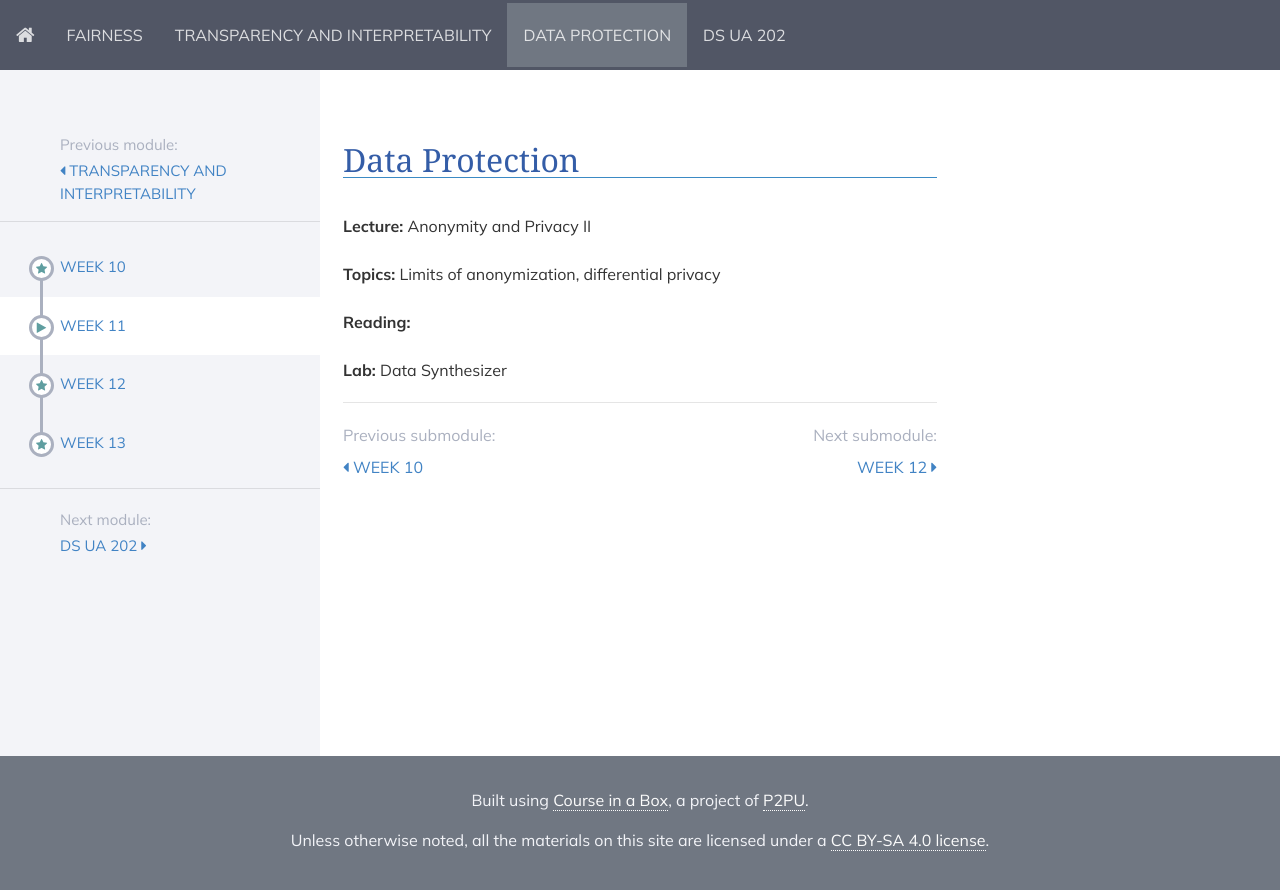
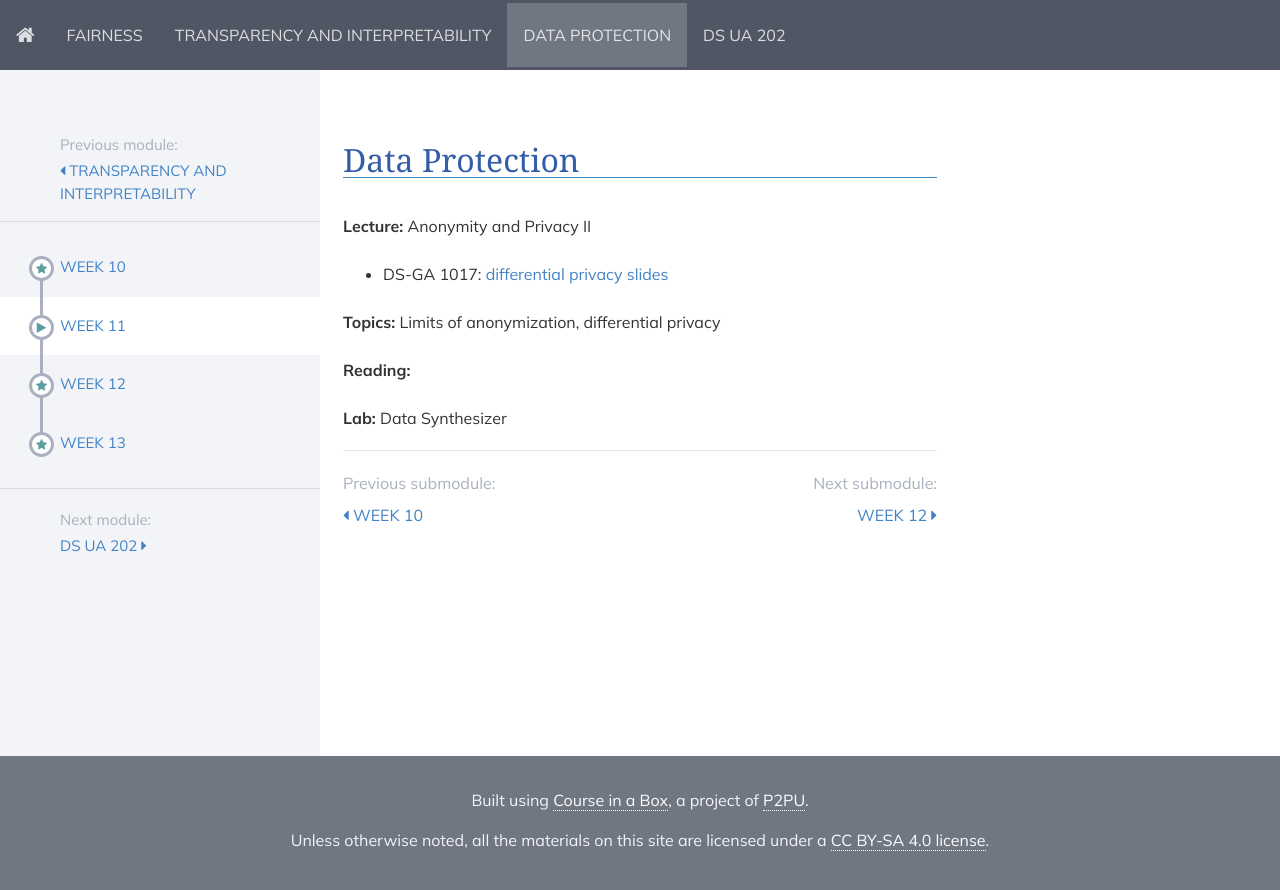
Before and after one commit to DataResponsibly/rds25, a Jekyll site: the page built from modules/data_protection/_posts/2000-01-02-week8.md, in a window 1280 px wide. Shown: the top 890 px of the page. Built offline with Jekyll 4.4.1, drawn with Linux system fonts in a browser that asks for light colours; nearby versions of some CDN libraries.

Commit message:
Update 2000-01-02-week8.md

```diff
--- a/modules/data_protection/_posts/2000-01-02-week8.md
+++ b/modules/data_protection/_posts/2000-01-02-week8.md
@@ -6,7 +6,7 @@ title: Week 11
 
 **Lecture:** Anonymity and Privacy II
 
-<!---  * DS-GA 1017: [differential privacy slides](../../../assets/10_11_Privacy_1017.pdf) -->
+* DS-GA 1017: [differential privacy slides](../../../assets/lecture_11_privacy.pdf)
 
 **Topics:** Limits of anonymization, differential privacy
 
```
